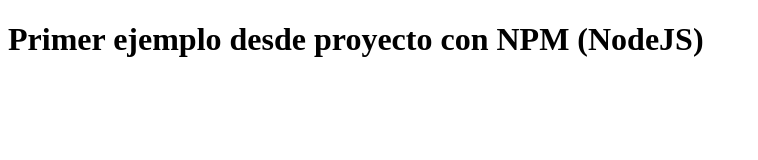
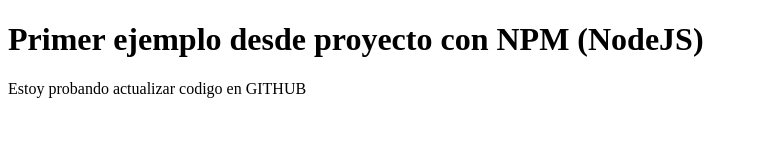
Before and after one commit to albertarrebola08/sesion4_ejemplo_git, a website: page index.html in a window 1280 px wide. Shown: the whole page, without its empty margins (0-758 px from the left). Drawn offline with Linux system fonts and the light colour scheme.

Commit message:
ejemplo con nuevo div

```diff
--- a/index.html
+++ b/index.html
@@ -8,5 +8,8 @@
 </head>
 <body>
     <h1>Primer ejemplo desde proyecto con NPM (NodeJS)</h1>
+    <div>
+        Estoy probando actualizar codigo en GITHUB
+    </div>
 </body>
 </html>
```
